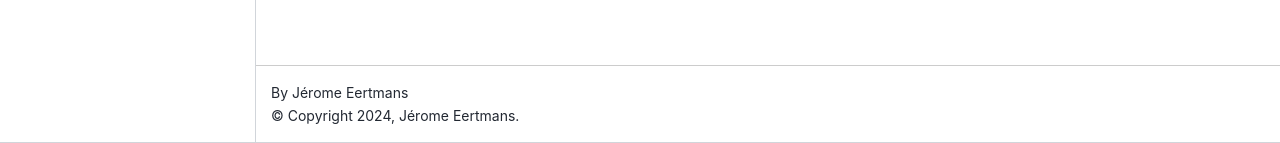
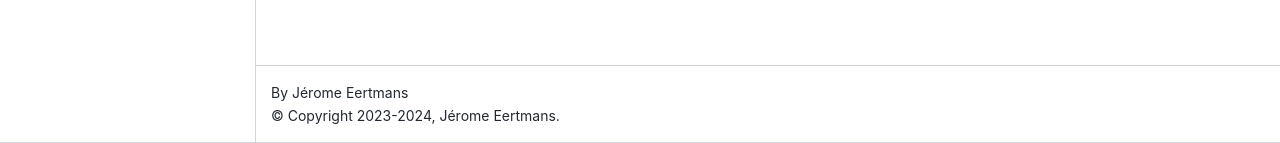
Before and after one commit to jeertmans/DiffeRT, a Sphinx documentation site: the page built from docs/source/index.rst, in a window 1280 px wide. Shown: the part 757-900 px from the top of the page. Built offline with Sphinx 7.4.7 and the Sphinx Book theme 1.1.4, drawn with Linux system fonts in a browser that asks for light colours; pages that are not in the unit, such as notebooks, are missing from menus; the version number could not be read and is left out; comment, search, counter and statistics services are not loaded; some of the changed lines change nothing that is shown.

Commit message:
chore(docs): nice looking docs

```diff
--- a/docs/source/conf.py
+++ b/docs/source/conf.py
@@ -8,9 +8,12 @@
 
 from datetime import date
 
+from differt import __version__
+
 project = "DiffeRT"
-copyright = f"{date.today().year}, Jérome Eertmans"
+copyright = f"2023-{date.today().year}, Jérome Eertmans"
 author = "Jérome Eertmans"
+version = __version__
 
 # -- General configuration ---------------------------------------------------
 # https://www.sphinx-doc.org/en/master/usage/configuration.html#general-configuration
@@ -40,6 +43,9 @@
 
 suppress_warnings = ["mystnb.unknown_mime_type"]
 
+add_module_names = False
+add_function_parentheses = False
+
 # -- Intersphinx mapping
 
 intersphinx_mapping = {
@@ -55,8 +61,11 @@
 # -- API docs settings
 apidoc_module_dir = "../../python/differt"
 apidoc_output_dir = "reference"
+apidoc_excluded_paths = ["conftest.py"]
 apidoc_separate_modules = True
 apidoc_toc_file = False
+apidoc_module_first = True
+apidoc_extra_args = ["--maxdepth=1", "--template=source/_templates"]
 
 # -- OpenGraph settings
 
--- a/docs/source/index.rst
+++ b/docs/source/index.rst
@@ -11,6 +11,6 @@
 
 .. toctree::
    :maxdepth: 1
-   :caption: API
+   :caption: Reference
 
-   differt package<reference/differt>
+   Public API: differt package<reference/differt>
```
Also changed, not shown: 3 other files.
